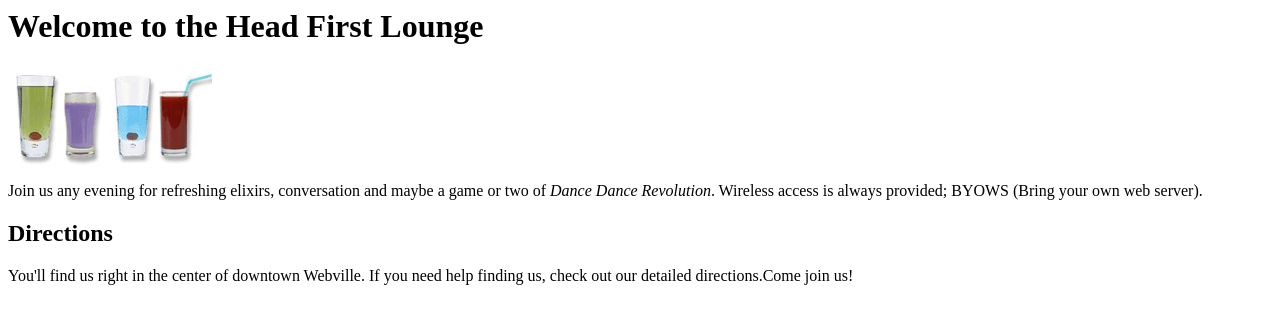
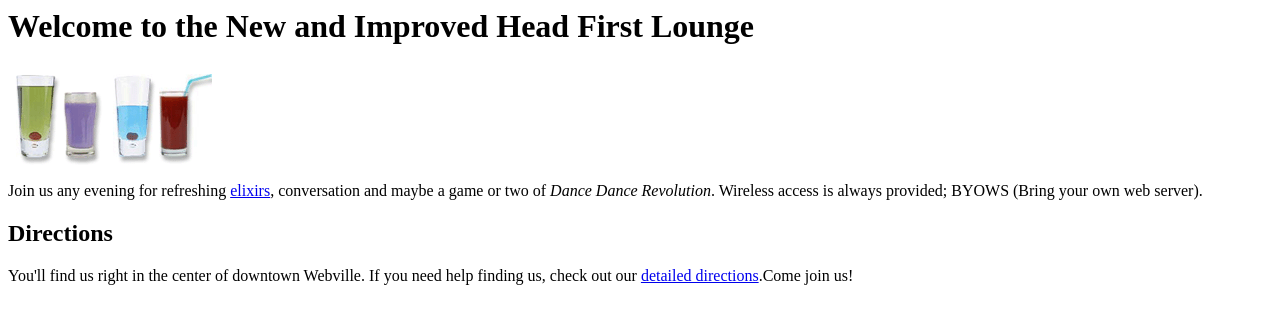
Before and after one commit to qiqiyouo/web-repository, a plain HTML site: page 06 html/index.html in a window 1280 px wide. Drawn offline with Linux system fonts and the light colour scheme.

```diff
--- a/06 html/index.html
+++ b/06 html/index.html
@@ -4,11 +4,11 @@
   </head>  <!-- /head标记代表告诉计算机头部文件的结束-->
 
   <body>  <!-- body标记代表告诉计算机这是网页内容-->
-    <h1>Welcome to the Head First Lounge</h1>  <!-- h1标记代表一级标题-->
+    <h1>Welcome to the New and Improved Head First Lounge</h1>  <!-- h1标记代表一级标题-->
     <img src="drinks.gif">  <!-- img标记代表网页图片-->
     <p>  <!-- p标记代表网页正文文字部分的内容的开始-->
       Join us any evening for
-      refreshing elixirs,
+      refreshing <a href="elixirs.html">elixirs</a>,
       conversation and maybe a game or two of
       <em>Dance Dance Revolution</em>.  <!-- em标记代表斜体或者强调-->
       Wireless access is always provided;
@@ -18,7 +18,7 @@
     <p>  <!--p标记代表网页正文文字部分的内容 -->
       You'll find us right in the center of downtown Webville.
       If you need help finding us, check out
-      our detailed directions.Come join us!
+      our <a href="directions.html">detailed directions</a>.Come join us!
     </p>  <!-- /p标记代表网页正文段落内容的结束-->
   </body>  <!--body标记代表告诉计算机这是网页内容的结束 -->
 </html>  <!-- html标记代表告诉计算机要结束编写一个网页-->
```
Also changed, not shown: 06 html/directions.html (+1 -1 lines), 06 html/elixirs.html (+1 -1 lines).
